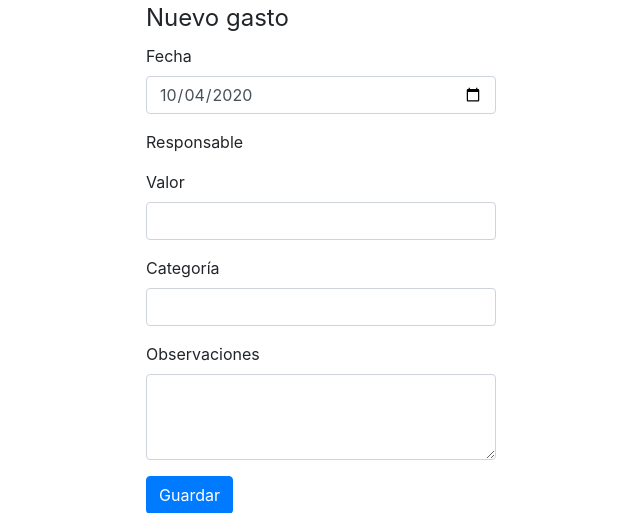
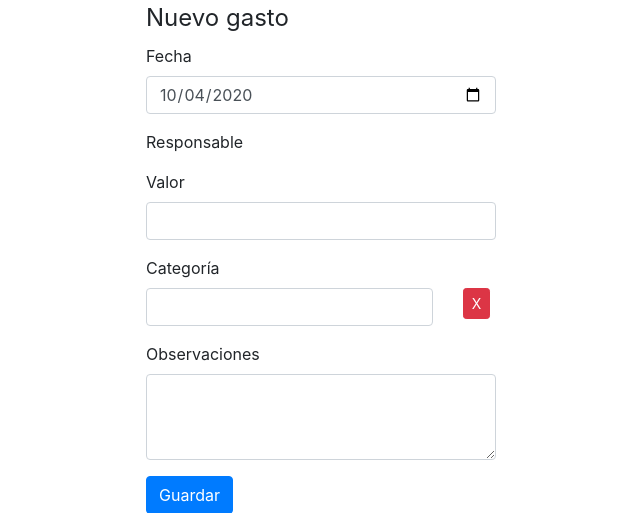
Before and after one commit to danielramost/budget_flask, a Flask app: page /new in a window 1280 px wide. Shown: the top 513 px of the page, without its empty margins (319-959 px from the left). Run offline with Flask 2, Linux system fonts and the light colour scheme; parts of the project's set-up code (start-up, migrations or seed data) failed here and were passed over; some libraries are stand-ins or nearby versions.

Commit message:
New button added to clear the category selector

```diff
--- a/budget/templates/expense.html
+++ b/budget/templates/expense.html
@@ -29,7 +29,7 @@
                 </div>
                 <div class="form-group">
                     <label for="value">Valor</label>
-                    {% if expense %}
+                    {% if expense and expense.value %}
                         <input type="number" id="value" name="value" value="{{ expense.value }}" step="1" required class="form-control">
                     {% else %}
                         <input type="number" id="value" name="value" required class="form-control">
@@ -37,6 +37,8 @@
                 </div>
                 <div class="form-group">
                     <label for="category">Categoría</label>
+                    <div class="row">
+                        <div class="col-10">
                             {% if expense.id != None %}
                                 <input id="category" name="category" list="categories" value="{{ expense.group + ' ==> ' + expense.category }}" autocomplete="off" required class="form-control">
                             {% else %}
@@ -48,6 +50,19 @@
                                 {% endfor %}
                             </datalist>
                         </div>
+                        <div class="col-2">
+                            <button id="clear_category" type="button" class="btn btn-danger btn-sm">X</button>
+                            <script>
+                                window.addEventListener('load', () => {
+                                    const button = document.querySelector('#clear_category');
+                                    button.addEventListener('click', () => {
+                                        document.querySelector('#category').value = "";
+                                    });
+                                });
+                            </script>
+                        </div>
+                    </div>
+                </div>
                 <div class="form-group">
                     <label for="comment">Observaciones</label>
                     <textarea id="comment" name="comment" rows="3" class="form-control">{% if expense %}{{ expense.comment }}{% endif %}</textarea>
```
Lines whose indentation alone changed are shown as unchanged.
